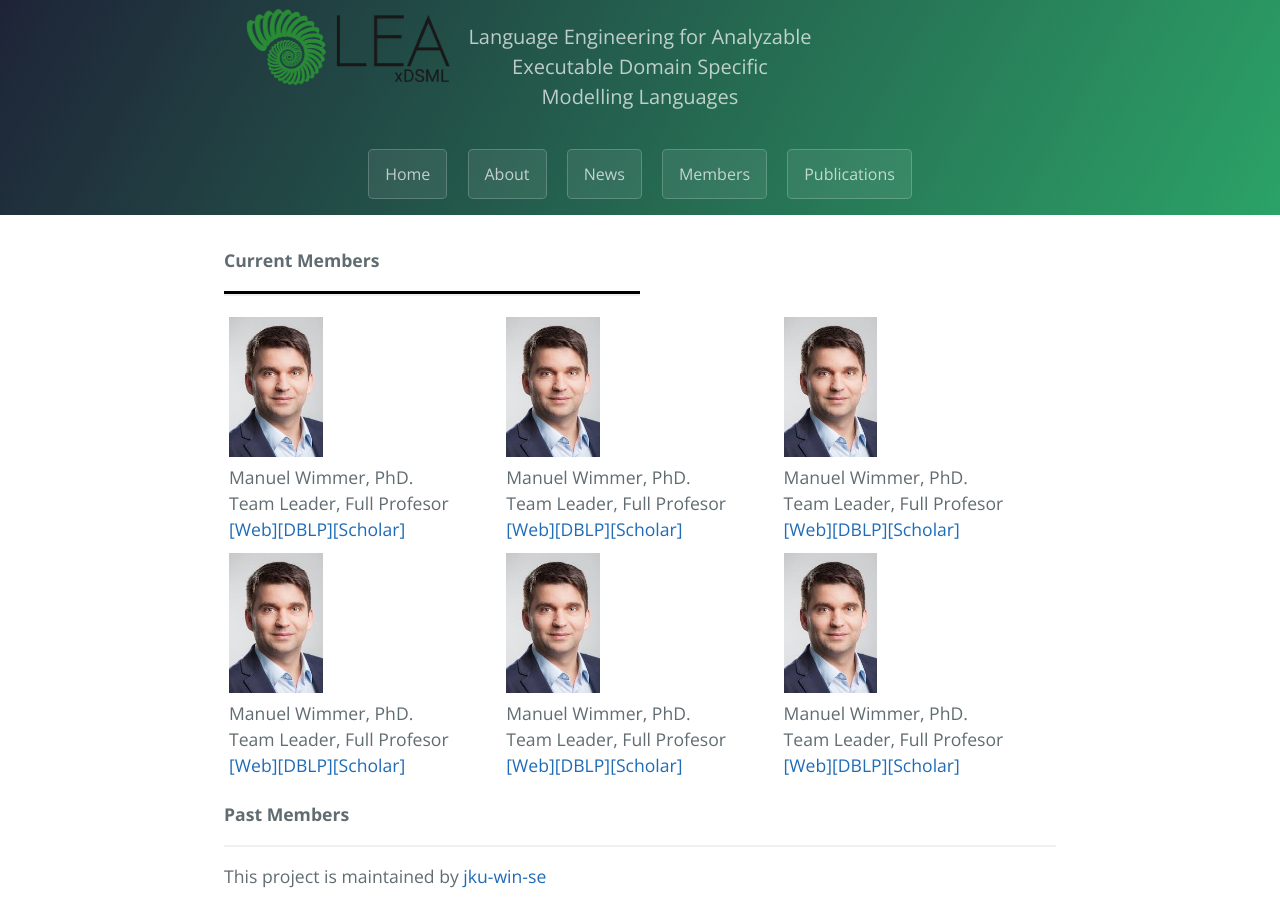
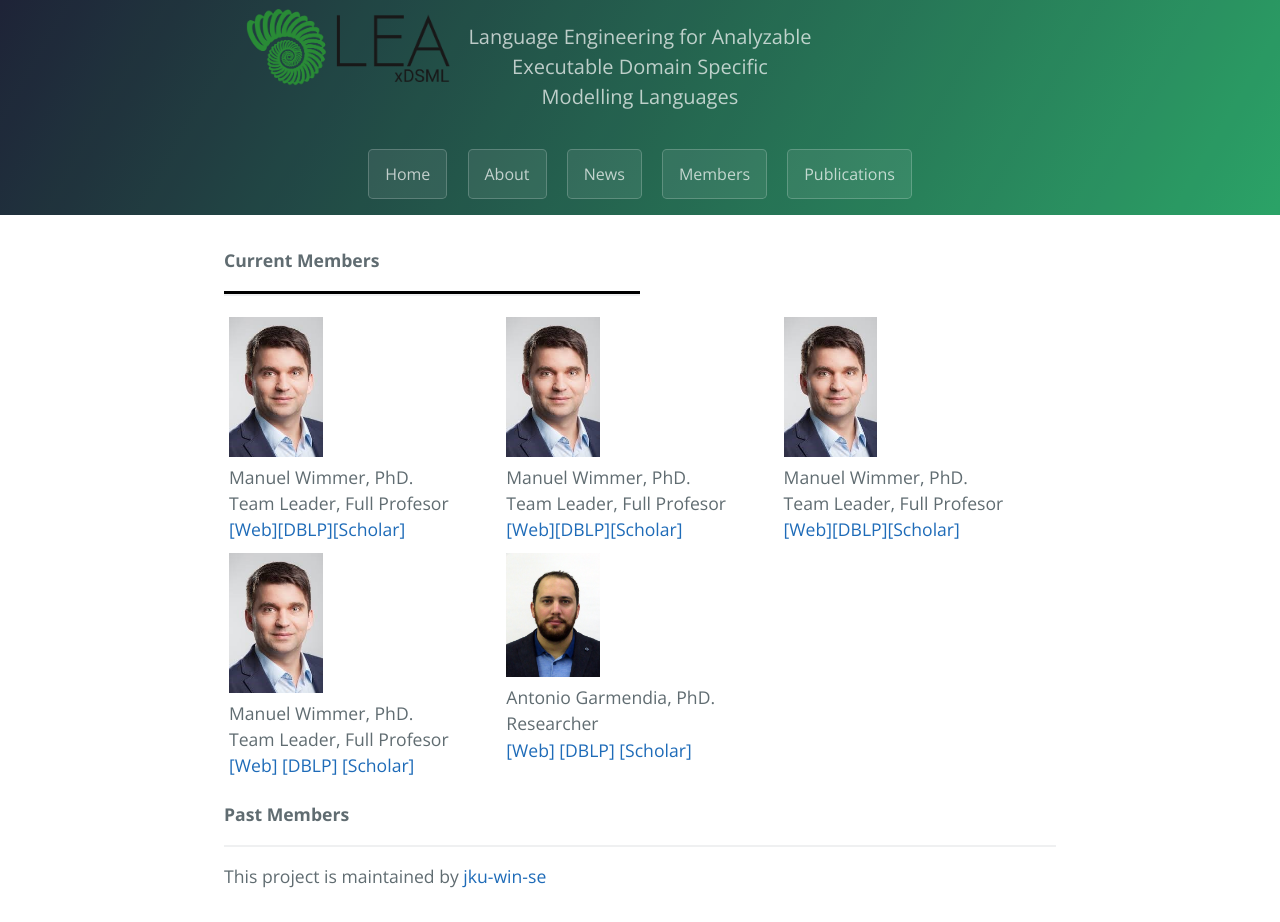
Before and after one commit to jku-win-se/Lea-xDSML, a Jekyll site: the page built from pages/members/index.md, in a window 1280 px wide. Built offline with Jekyll 4.4.1, drawn with Linux system fonts in a browser that asks for light colours.

Commit message:
member...

```diff
--- a/pages/members/index.md
+++ b/pages/members/index.md
@@ -31,19 +31,21 @@ layout: index
         <img src="{{site.github.url}}/assets/img/wimmer-photo.jpg" id="manuel-photo"/>
         <p class="nomargin">Manuel Wimmer, PhD.</p>
         <p class="nomargin">Team Leader, Full Profesor</p>
-        <p class="nomargin"><a>[Web]</a><a>[DBLP]</a><a>[Scholar]</a></p>
+        <p class="nomargin">
+            <a href="https://se.jku.at/manuel-wimmer/">[Web]</a>
+            <a href="https://dblp.org/pid/20/4565.html">[DBLP]</a>
+            <a href="https://scholar.google.com/citations?user=YZDY1psAAAAJ&hl=en">[Scholar]</a>
+        </p>
     </div>
     <div class="column">
-        <img src="{{site.github.url}}/assets/img/wimmer-photo.jpg" id="manuel-photo"/>
-        <p class="nomargin">Manuel Wimmer, PhD.</p>
-        <p class="nomargin">Team Leader, Full Profesor</p>
-        <p class="nomargin"><a>[Web]</a><a>[DBLP]</a><a>[Scholar]</a></p>
-    </div>
-    <div class="column">
-        <img src="{{site.github.url}}/assets/img/wimmer-photo.jpg" id="manuel-photo"/>
-        <p class="nomargin">Manuel Wimmer, PhD.</p>
-        <p class="nomargin">Team Leader, Full Profesor</p>
-        <p class="nomargin"><a>[Web]</a><a>[DBLP]</a><a>[Scholar]</a></p>
+        <img src="{{site.github.url}}/assets/img/antonio-photo.jpg" id="manuel-photo"/>
+        <p class="nomargin">Antonio Garmendia, PhD.</p>
+        <p class="nomargin">Researcher</p>
+        <p class="nomargin">
+            <a href="https://se.jku.at/antonio-garmendia/">[Web]</a>
+            <a href="https://dblp.uni-trier.de/pid/151/0138.html">[DBLP]</a>
+            <a href="https://scholar.google.es/citations?user=inoqxM8AAAAJ&hl=es">[Scholar]</a>
+        </p>
     </div>
 </div>
 
```
Also changed, not shown: assets/img/antonio-photo.jpg (added).
